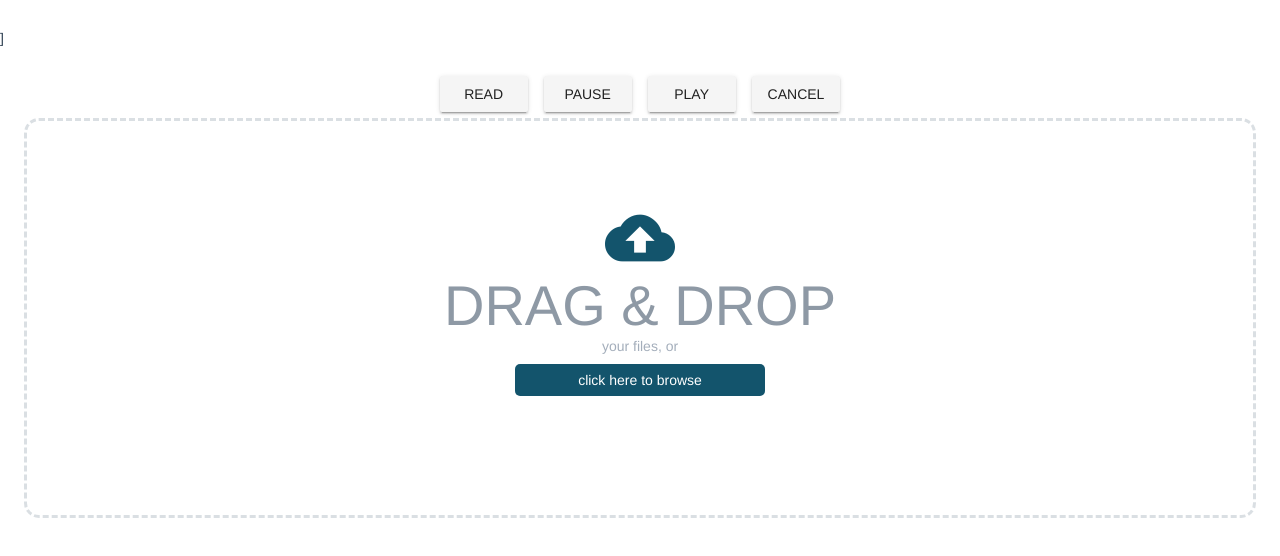
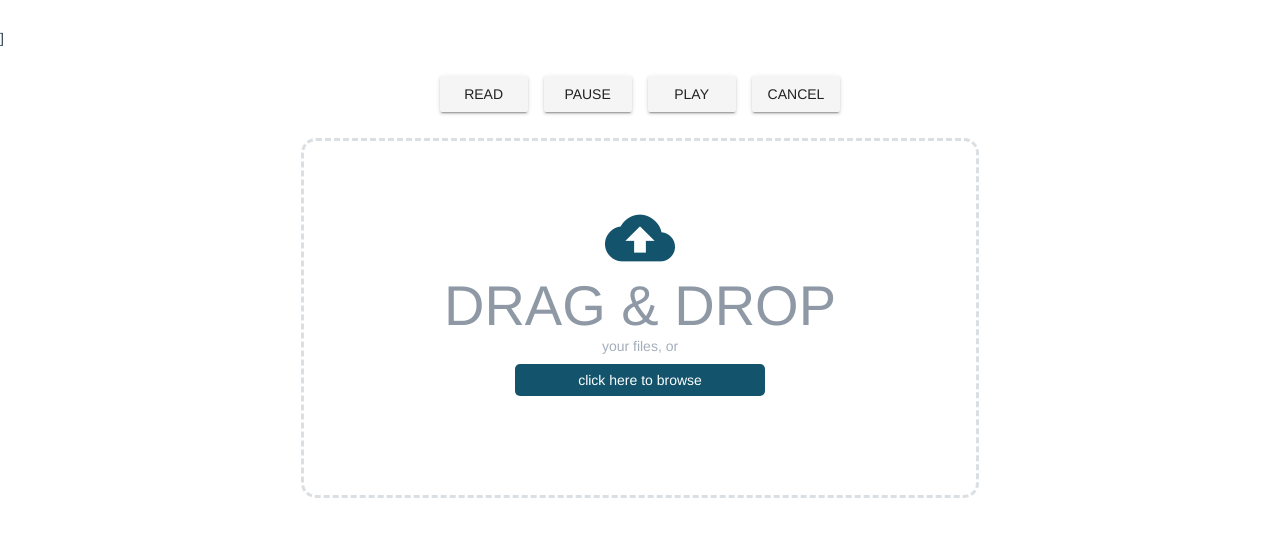
Before and after one commit to dannytan/dismango, a Vue app: page /#/ in a window 1280 px wide. Shown: the top 556 px of the page. Built offline with nearby package versions, Linux system fonts and the light colour scheme.

Commit message:
Resize file input

```diff
--- a/src/components/Home.vue
+++ b/src/components/Home.vue
@@ -242,8 +242,8 @@ class="file-item"><v-list-tile-content><v-list-tile-title v-text="item"></v-list
   }
 
   .drop {
-    width: 100%;
-    height: 100%;
+    width: 55%;
+    height: 90%;
     border: 3px dashed #DADFE3;
     border-radius: 15px;
     overflow: hidden;
```
